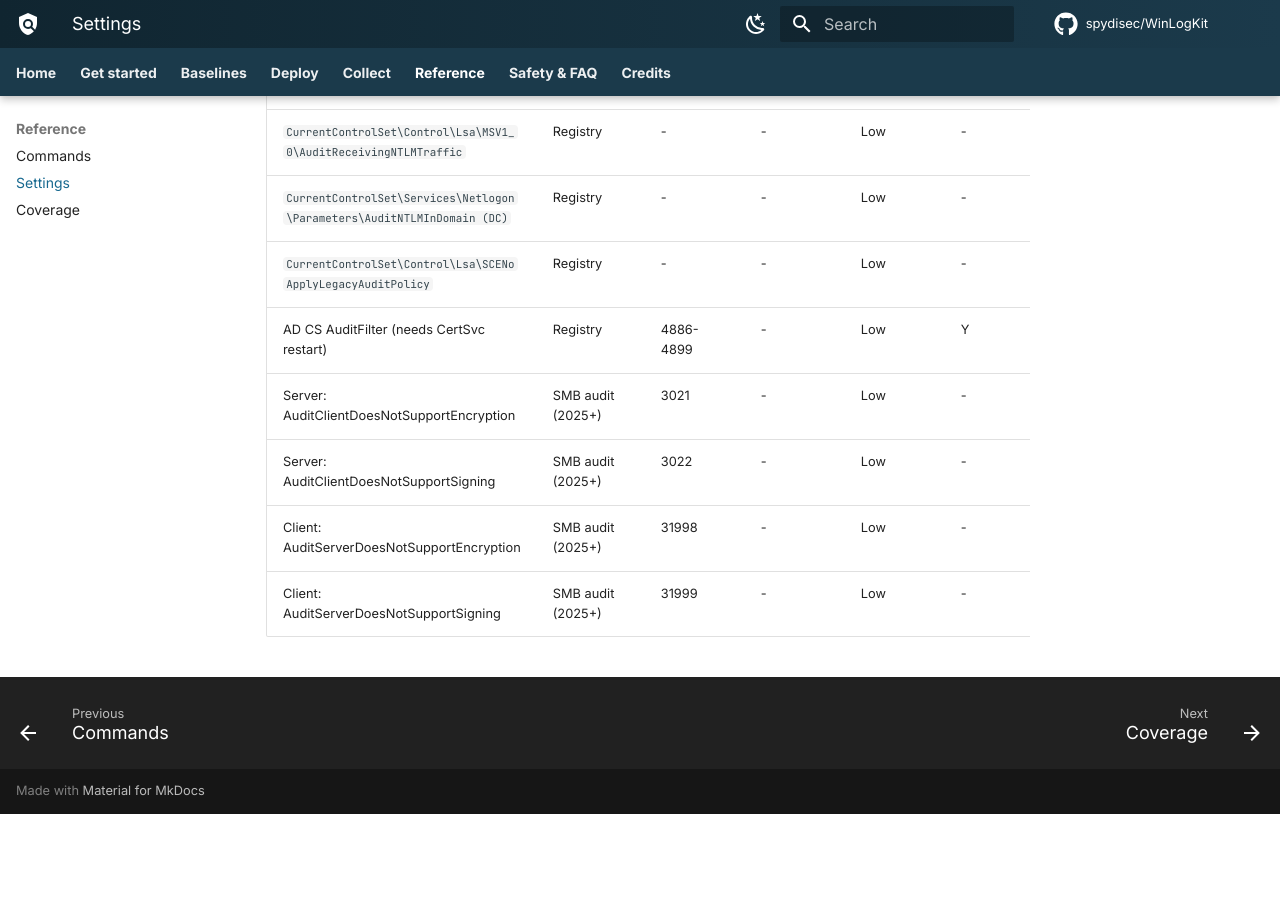
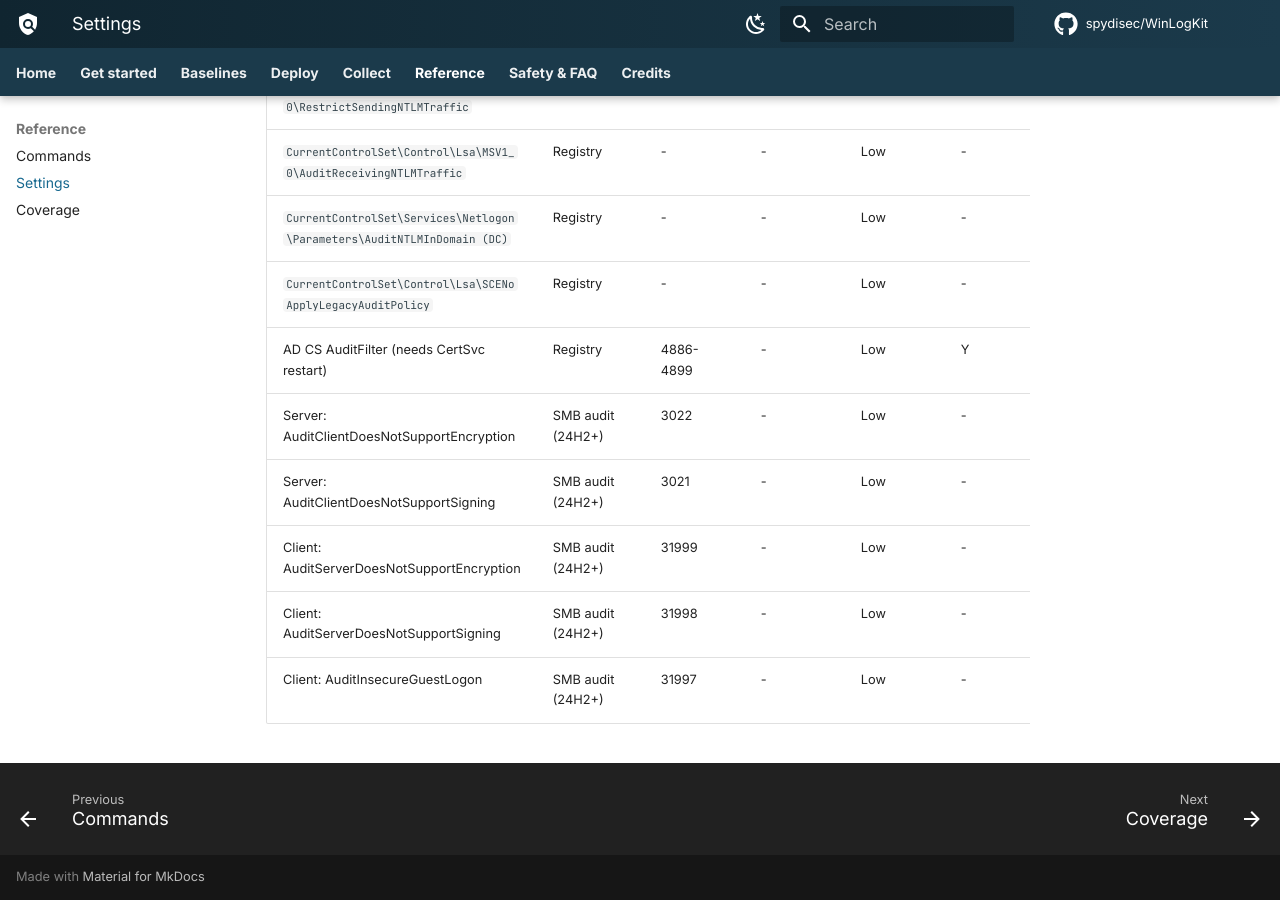
Before and after one commit to spydisec/WinLogKit, an MkDocs documentation site: the page built from docs/reference.md, in a window 1280 px wide and 900 px high, scrolled down 6250 px. Built offline with MkDocs 1.6.1 and Material for MkDocs 9.7.7, drawn with Linux system fonts in a browser that asks for light colours; comment, search, counter and statistics services are not loaded; before the commit the page ends 7064 px from its top, so only the background shows below that; some of the changed text lies outside the part shown.

Commit message:
SMB: audit insecure guest logons; fix swapped SMB event IDs (#72) (#79)
New Core SMB audit item AuditInsecureGuestLogon (client side;
Set-SmbClientConfiguration; event 31997 in SmbClient/Audit), mapped to
LanmanWorkstation/AuditInsecureGuestLogon and Network > Lanman
Workstation > Audit insecure guest logon; the GPO pack's registry.txt
carries it. The server-side switch is left out: its event (3023) goes to
SMBServer/Operational, which the kit doesn't collect.

The settings table had SMB signing and encryption event IDs swapped; per
the SMBServer / SMBClient provider manifests 3021 / 31998 are signing and
3022 / 31999 encryption. SMB items are now described as Windows 11 24H2 /
Server 2025 and later. Presets, Reference and policy pages regenerated.

Co-authored-by: Claude Opus 5.5 <noreply@anthropic.com>

```diff
--- a/docs/reference.md
+++ b/docs/reference.md
@@ -56,7 +56,7 @@ Reading the columns:
 | Microsoft-Windows-TerminalServices-LocalSessionManager/Operational | Channel | - | 1 MB -> 128 MB | Low | Y | :material-check: | :material-check: | :material-check: |
 | Microsoft-Windows-TaskScheduler/Operational | Channel | - | 1 MB -> 128 MB | Low | Y | :material-check: | :material-check: | :material-check: |
 | Microsoft-Windows-SMBServer/Audit | Channel | 3021, 3022 | 8 MB -> 128 MB | Low | - | :material-check: | :material-check: | :material-check: |
-| Microsoft-Windows-SmbClient/Audit | Channel | 31998, 31999 | 8 MB -> 128 MB | Low | - | :material-check: | :material-check: | :material-check: |
+| Microsoft-Windows-SmbClient/Audit | Channel | 31998, 31999, 31997 | 8 MB -> 128 MB | Low | - | :material-check: | :material-check: | :material-check: |
 | Microsoft-Windows-Crypto-DPAPI/Debug | Channel | - | 1 MB -> 128 MB | Watch | - | - | - | - |
 | Credential Validation | Audit subcategory | 4776 | - | Low | C S Y | :material-check: | :material-check: | :material-check: |
 | Kerberos Authentication Service (DC) | Audit subcategory | 4768, 4771 | - | Low | Y | - | - | :material-check: |
@@ -107,7 +107,8 @@ Reading the columns:
 | `CurrentControlSet\Services\Netlogon\Parameters\AuditNTLMInDomain (DC)` | Registry | - | - | Low | - | - | - | :material-check: |
 | `CurrentControlSet\Control\Lsa\SCENoApplyLegacyAuditPolicy` | Registry | - | - | Low | - | :material-check: | :material-check: | :material-check: |
 | AD CS AuditFilter (needs CertSvc restart) | Registry | 4886-4899 | - | Low | Y | :material-check: | :material-check: | :material-check: |
-| Server: AuditClientDoesNotSupportEncryption | SMB audit (2025+) | 3021 | - | Low | - | :material-check: | :material-check: | :material-check: |
-| Server: AuditClientDoesNotSupportSigning | SMB audit (2025+) | 3022 | - | Low | - | :material-check: | :material-check: | :material-check: |
-| Client: AuditServerDoesNotSupportEncryption | SMB audit (2025+) | 31998 | - | Low | - | :material-check: | :material-check: | :material-check: |
-| Client: AuditServerDoesNotSupportSigning | SMB audit (2025+) | 31999 | - | Low | - | :material-check: | :material-check: | :material-check: |
+| Server: AuditClientDoesNotSupportEncryption | SMB audit (24H2+) | 3022 | - | Low | - | :material-check: | :material-check: | :material-check: |
+| Server: AuditClientDoesNotSupportSigning | SMB audit (24H2+) | 3021 | - | Low | - | :material-check: | :material-check: | :material-check: |
+| Client: AuditServerDoesNotSupportEncryption | SMB audit (24H2+) | 31999 | - | Low | - | :material-check: | :material-check: | :material-check: |
+| Client: AuditServerDoesNotSupportSigning | SMB audit (24H2+) | 31998 | - | Low | - | :material-check: | :material-check: | :material-check: |
+| Client: AuditInsecureGuestLogon | SMB audit (24H2+) | 31997 | - | Low | - | :material-check: | :material-check: | :material-check: |
```
Also changed, not shown: CHANGELOG.md (+2 -0 lines), docs/gpo-paths.md (+1 -0 lines), docs/intune-csp.md (+1 -0 lines), docs/safety.md (+3 -1 lines), 12 other files.
